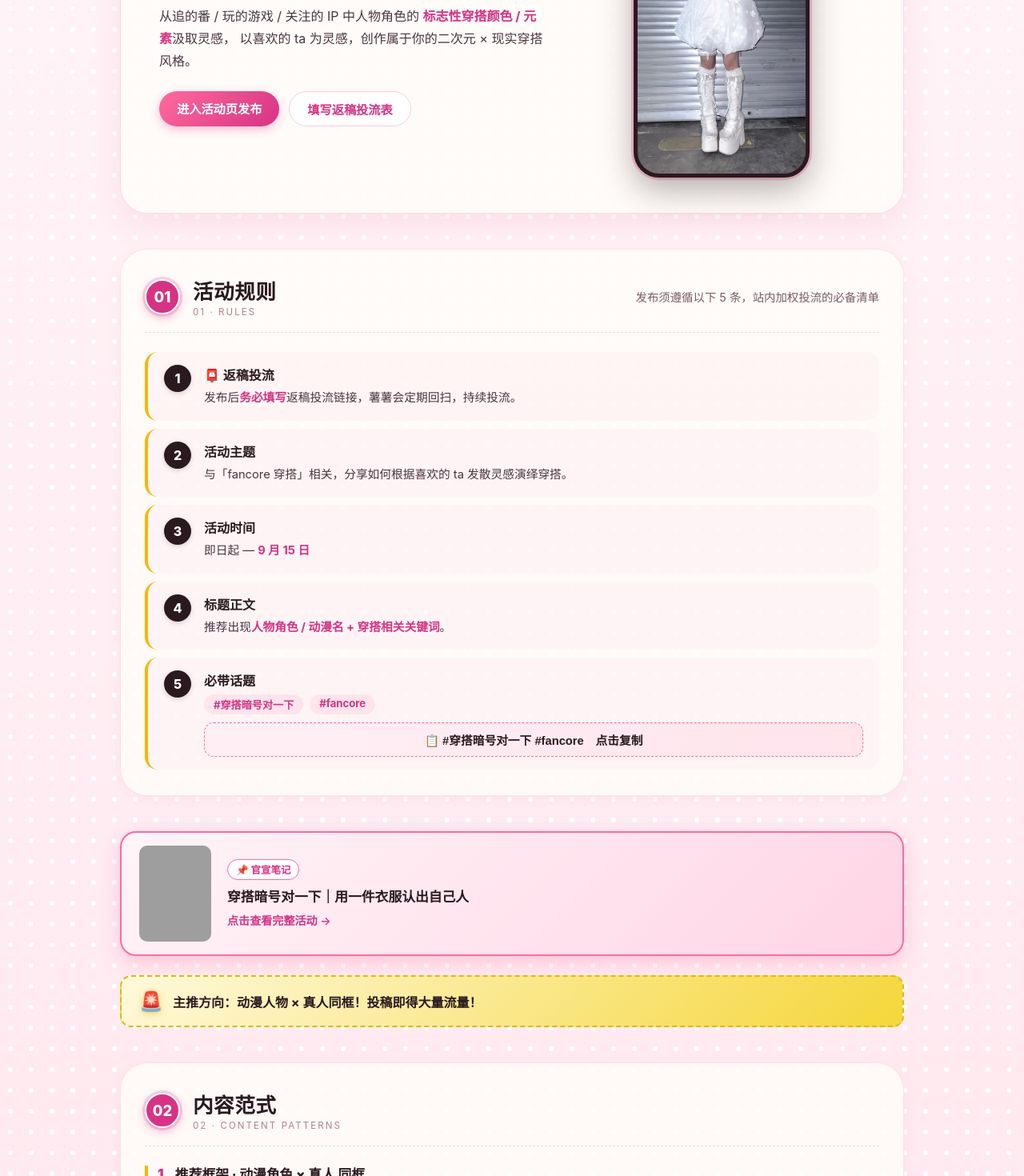
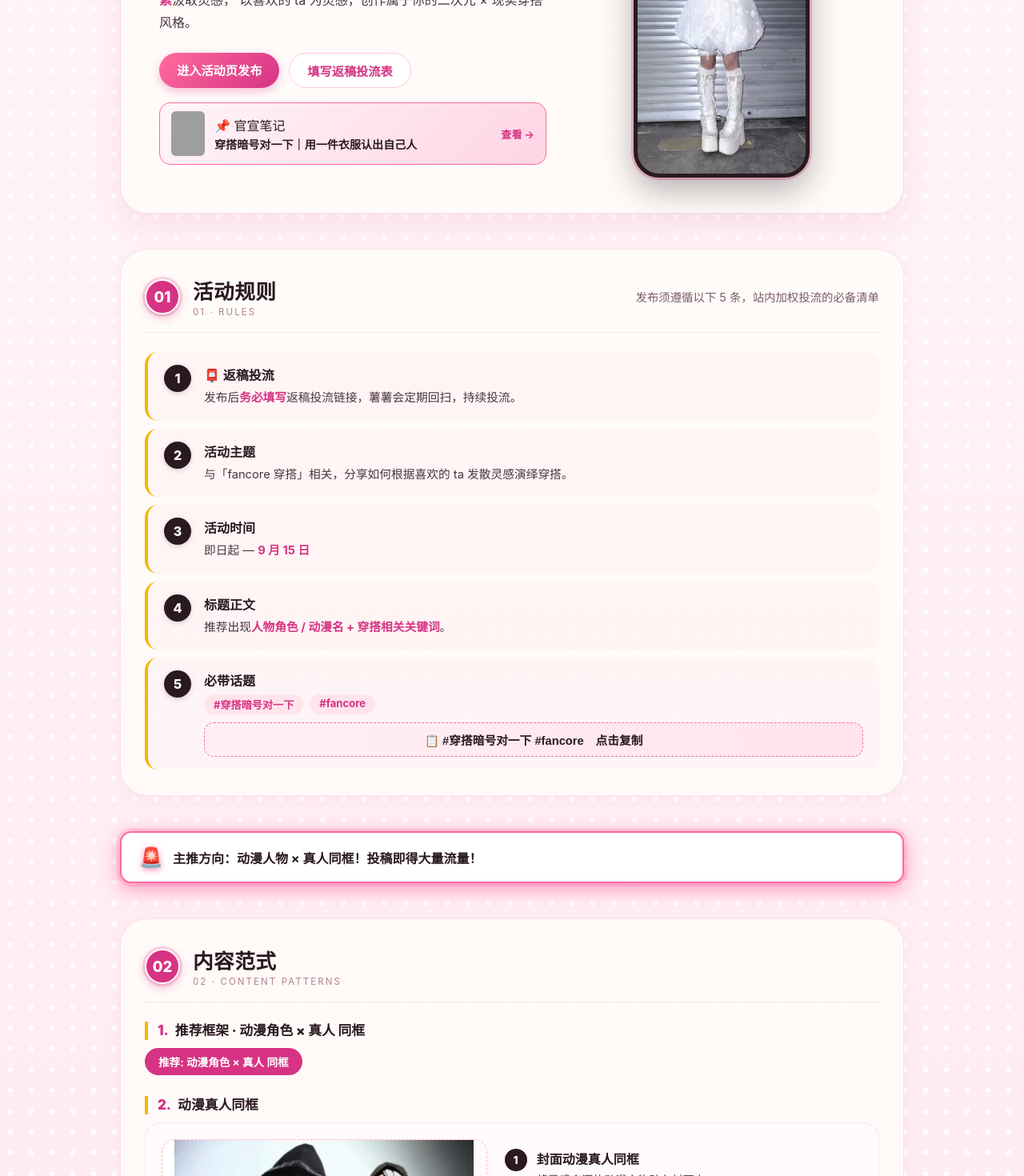
Before and after one commit to myoni113/fancore-brief, a Vue app: page / in a window 1280 px wide. Shown: the part 360-1830 px from the top of the page at 80% size. Built offline with nearby package versions, Linux system fonts and the light colour scheme; grey boxes are pictures that could not be loaded.

Commit message:
feat: 抓取笔记封面+标题，卡片化展示，精简排版

```diff
--- a/src/pages/HomeV2.vue
+++ b/src/pages/HomeV2.vue
@@ -19,7 +19,7 @@
       <span class="dot"></span><span class="line"></span><span class="dot big"></span><span class="line"></span><span class="dot"></span>
     </div>
 
-    <!-- Hero: 左右分栏 -->
+    <!-- Hero: 左右分栏 + 官宣笔记也放这里 -->
     <section id="intro" class="hero-split">
       <div class="hero-left">
         <span class="hero-tag">#穿搭暗号对一下 · #fancore</span>
@@ -39,11 +39,21 @@
             填写返稿投流表
           </a>
         </div>
+        <!-- 官宣笔记 · Intro 内部 -->
+        <a class="official-inline"
+           href="https://www.xiaohongshu.com/explore/6a5624c8000000001101e173" target="_blank">
+          <div class="official-inline-cover"><img :src="officialCover" alt="官宣笔记"/></div>
+          <div class="official-inline-info">
+            <span class="official-tag">📌 官宣笔记</span>
+            <p class="official-inline-title">穿搭暗号对一下｜用一件衣服认出自己人</p>
+          </div>
+          <span class="official-inline-cta">查看 →</span>
+        </a>
       </div>
       <div class="hero-right">
         <div class="phone-mock">
           <div class="phone-notch"></div>
-          <img :src="fancore1" alt="穿搭暗号对一下" class="phone-cover"/>
+          <img :src="fancore1" alt="fancore 穿搭" class="phone-cover"/>
           <span class="phone-badge">#fancore</span>
         </div>
       </div>
@@ -106,18 +116,7 @@
       </div>
     </section>
 
-    <!-- 官宣笔记 -->
-    <a class="official-hero"
-       href="https://www.xiaohongshu.com/explore/6a5624c8000000001101e173" target="_blank">
-      <div class="official-cover"><img :src="officialCover" alt="官宣笔记"/></div>
-      <div class="official-info">
-        <span class="official-tag">📌 官宣笔记</span>
-        <p class="official-title">穿搭暗号对一下｜用一件衣服认出自己人</p>
-        <span class="official-cta">点击查看完整活动 →</span>
-      </div>
-    </a>
-
-    <!-- 🚨 -->
+    <!-- 🚨 主推方向 hot banner（白 + 粉阴影）-->
     <section class="hot-banner">
       <span class="hot-icon">🚨</span>
       <span class="hot-text">主推方向：动漫人物 × 真人同框！投稿即得大量流量！</span>
@@ -184,32 +183,21 @@
       </div>
     </section>
 
-    <!-- Section 03: 穿搭思路 -->
+    <!-- Section 03: Core -->
     <section id="outfits" class="section">
       <header class="section-head">
         <div class="head-badge"><span class="badge-num">03</span></div>
         <div class="head-title-wrap">
-          <h2 class="section-title">穿搭思路</h2>
-          <span class="section-en">03 · OUTFIT IDEAS</span>
+          <h2 class="section-title">Core</h2>
+          <span class="section-en">03 · CORE STYLES</span>
         </div>
         <p class="section-sub">从九大 IP 灵感出发，你的 fancore 可以变成——</p>
       </header>
 
+      <!-- 焦点 -->
       <h3 class="sub-heading">
-        <span class="sub-heading-num">1.</span> 主推 core · 焦点展示
+        <span class="sub-heading-num">1.</span> 焦点展示 · JOJOcore
       </h3>
-      <!-- Core 切换 tabs — 挑一个看对应笔记 -->
-      <div class="core-tabs">
-        <button v-for="c in allCores" :key="c.key"
-                class="core-tab"
-                :class="{active: activeCore === c.key}"
-                :style="activeCore === c.key ? {background: c.gradient, color: c.color || '#fff'} : {}"
-                @click="activeCore = c.key">
-          {{ c.name }}
-        </button>
-      </div>
-      <!-- 左：JOJOcore 焦点大封面  右：选中 core 的笔记 grid -->
-      <div class="outfit-hero-grid">
       <a class="outfit-hero-card"
          :href="`https://www.xiaohongshu.com/explore/${jojoFeatured.id}`"
          target="_blank">
@@ -225,15 +213,19 @@
           </div>
         </div>
       </a>
-        <div class="outfit-notes-panel">
-          <div class="panel-header">
-            <div class="core-tag" :style="{background: activeCoreDef.gradient, color: activeCoreDef.color || '#fff'}">
-              <span class="core-tag-name">{{ activeCoreDef.name }}</span>
-              <span class="core-tag-desc">{{ activeCoreDef.desc }}</span>
+
+      <!-- 平铺所有其他 core -->
+      <h3 class="sub-heading" style="margin-top: 26px">
+        <span class="sub-heading-num">2.</span> 其他 core · 灵感笔记
+      </h3>
+      <div class="core-grid">
+        <div v-for="core in allCores" :key="core.key" class="core-block">
+          <div class="core-tag" :style="{background: core.gradient, color: core.color || '#fff'}">
+            <span class="core-tag-name">{{ core.name }}</span>
+            <span class="core-tag-desc">{{ core.desc }}</span>
           </div>
-          </div>
-          <div class="panel-notes-grid">
-            <a v-for="n in (notes[activeCore] || [])" :key="n.id"
+          <div class="core-notes-2col">
+            <a v-for="n in (notes[core.key] || [])" :key="n.id"
                :href="`https://www.xiaohongshu.com/explore/${n.id}`" target="_blank"
                class="mini-note">
               <div class="mini-cover">
@@ -289,7 +281,7 @@
 </template>
 
 <script setup lang="ts">
-import { ref, computed } from 'vue'
+import { ref } from 'vue'
 import notesMeta from '../notes-meta.json'
 import heroBg from '../assets/hero-bg.webp'
 import fancore1 from '../assets/fancore-1.webp'
@@ -302,7 +294,6 @@ if (notes.presentation && notes.presentation[0] && !notes.presentation[0].cover)
   notes.presentation[0].localCover = fancore1
 }
 
-// JOJOcore 焦点笔记
 const jojoFeatured = notes.JOJOcore.find((n: any) => n.id === '6a63776d000000000f011804') || notes.JOJOcore[0]
 
 const officialCover = 'https://wsrv.nl/?url=' +
@@ -314,12 +305,6 @@ const proxied = (url: string) => url
   ? `https://wsrv.nl/?url=${encodeURIComponent(url.replace(/^https?:\/\//, ''))}&w=500&we&output=webp`
   : ''
 
-const featuredCores = [
-  { key: '奈奈core',    name: '奈奈core',    desc: '蕾丝 + 泡泡短裤',     gradient: 'linear-gradient(135deg,#ff8fb1,#ff5c8a)' },
-  { key: '迪士尼core',  name: '迪士尼core',  desc: '公主 / 反派风格',      gradient: 'linear-gradient(135deg,#ffd6e0,#ffb3c6)', color: '#8a3a5c' },
-  { key: '飞天小女警core', name: '飞天小女警core', desc: '毛毛 / 花花 / 泡泡', gradient: 'linear-gradient(135deg,#c8f7d4,#ffe0eb)', color: '#3a5a2d' },
-]
-
 const allCores = [
   { key: '奈奈core',       name: '奈奈core',       desc: '蕾丝 + 泡泡短裤 + 小腿袜', gradient: 'linear-gradient(135deg,#ff8fb1,#ff5c8a)' },
   { key: 'NANAcore',       name: 'NANAcore',       desc: '红色格纹裙 + 朋克',       gradient: 'linear-gradient(135deg,#ffe0eb,#ffb3c6)', color: '#8a3a5c' },
@@ -330,10 +315,7 @@ const allCores = [
   { key: 'Kittycore',      name: 'Kittycore',      desc: 'Hello Kitty 元素',       gradient: 'linear-gradient(135deg,#fbc2eb,#ffb6c1)', color: '#8a3a5c' },
   { key: 'TOYcore',        name: 'TOYcore',        desc: '玩具总动员风格',          gradient: 'linear-gradient(135deg,#ffecd2,#ffb6c1)', color: '#8a3a5c' },
 ]
-const activeCore = ref('奈奈core')
-const activeCoreDef = computed(() => allCores.find(c => c.key === activeCore.value) || allCores[0])
 
-// 复制话题到剪贴板
 const copyState = ref<'idle' | 'copied'>('idle')
 function copyHashtags() {
   const text = '#穿搭暗号对一下 #fancore'
@@ -360,10 +342,7 @@ function fallback(text: string, done: () => void) {
 </script>
 
 <style scoped>
-/* ================================
-   Fancore V2 · 淡粉波点主题
-   ================================ */
-
+/* Fancore V2 · 淡粉波点主题 */
 .page-v2 {
   min-height: 100vh;
   color: #2a1a20;
@@ -376,42 +355,36 @@ function fallback(text: string, done: () => void) {
   background-size: 26px 26px, 100% 100%;
 }
 
-/* 顶部胶囊导航 */
+/* 顶部胶囊导航（居中） */
 .topnav {
-  max-width: 980px;
-  margin: 20px auto;
-  padding: 10px 20px;
+  max-width: 980px; margin: 20px auto; padding: 10px 20px;
   display: flex; align-items: center; gap: 22px;
   background: rgba(255, 253, 249, .86);
   border: 1px solid rgba(214, 51, 132, .18);
   border-radius: 999px;
   backdrop-filter: blur(10px);
   box-shadow: 0 4px 20px rgba(214, 51, 132, .08);
-  font-size: .92rem;
-  position: sticky; top: 10px; z-index: 10;
+  font-size: .92rem; position: sticky; top: 10px; z-index: 10;
   justify-content: center;
 }
 .topnav .brand { display: flex; align-items: center; gap: 8px; font-weight: 800; color: #d63384; margin-right: auto; }
-.topnav .cta-nav {
-  padding: 5px 16px; background: #d63384; color: #fff !important;
-  border-radius: 999px; font-weight: 700;
-  margin-left: auto;
-}
 .brand-badge {
   width: 28px; height: 28px;
   background: linear-gradient(135deg, #ff6b9d, #d63384);
   color: #fff; border-radius: 50%;
-  display: flex; align-items: center; justify-content: center;
-  font-size: .9rem;
+  display: flex; align-items: center; justify-content: center; font-size: .9rem;
 }
 .topnav a { color: #2a1a20; text-decoration: none; transition: color .2s; }
 .topnav a:hover { color: #d63384; }
+.topnav .cta-nav {
+  padding: 5px 16px; background: #d63384; color: #fff !important;
+  border-radius: 999px; font-weight: 700; margin-left: auto;
+}
 
 /* 装饰分隔线 */
 .deco-line {
   max-width: 980px; margin: 30px auto 20px;
-  display: flex; align-items: center; gap: 8px;
-  padding: 0 60px;
+  display: flex; align-items: center; gap: 8px; padding: 0 60px;
 }
 .deco-line.bottom { margin-top: 50px; }
 .deco-line .line { flex: 1; height: 2px; background: repeating-linear-gradient(90deg, #ffc9dc 0 6px, transparent 6px 12px); }
@@ -440,12 +413,32 @@ function fallback(text: string, done: () => void) {
 .hero-title .accent { background: linear-gradient(135deg, #ff6b9d, #d63384); -webkit-background-clip: text; -webkit-text-fill-color: transparent; background-clip: text; }
 .hero-desc { font-size: 1rem; line-height: 1.75; color: #4a3540; margin: 0 0 24px; }
 .hero-desc strong { color: #d63384; }
-.hero-cta-row { display: flex; gap: 12px; flex-wrap: wrap; }
+.hero-cta-row { display: flex; gap: 12px; flex-wrap: wrap; margin-bottom: 18px; }
 .btn { display: inline-block; padding: 10px 22px; border-radius: 999px; font-size: .95rem; font-weight: 700; text-decoration: none; transition: all .2s; }
 .btn-primary { background: linear-gradient(135deg, #ff6b9d, #d63384); color: #fff !important; box-shadow: 0 4px 12px rgba(214, 51, 132, .3); }
 .btn-primary:hover { transform: translateY(-2px); box-shadow: 0 6px 18px rgba(214, 51, 132, .4); }
 .btn-ghost { background: #fff; color: #d63384 !important; border: 1.5px solid #ffc9dc; }
 .btn-ghost:hover { background: #fff0f5; }
+
+/* 官宣笔记 · Intro 内嵌 */
+.official-inline {
+  display: flex; align-items: center; gap: 12px;
+  padding: 10px 14px;
+  background: linear-gradient(135deg, #fff5f8, #ffd4e5);
+  border: 1.5px solid #ff6b9d;
+  border-radius: 14px;
+  text-decoration: none; color: inherit;
+  transition: all .2s;
+}
+.official-inline:hover { transform: translateY(-1px); box-shadow: 0 6px 16px rgba(255, 107, 157, .3); }
+.official-inline-cover {
+  flex: 0 0 42px; aspect-ratio: 3 / 4;
+  border-radius: 6px; overflow: hidden; background: #f0e0e8;
+}
+.official-inline-cover img { width: 100%; height: 100%; object-fit: cover; display: block; }
+.official-inline-info { flex: 1; min-width: 0; display: flex; flex-direction: column; gap: 2px; }
+.official-inline-title { margin: 0; font-size: .88rem; font-weight: 700; color: #2a1a20; white-space: nowrap; overflow: hidden; text-overflow: ellipsis; }
+.official-inline-cta { color: #d63384; font-weight: 700; font-size: .82rem; white-space: nowrap; }
 
 .hero-right { display: flex; align-items: center; justify-content: center; }
 .phone-mock {
@@ -486,7 +479,7 @@ function fallback(text: string, done: () => void) {
 .section-en { font-size: .72rem; color: #b48090; letter-spacing: .18em; margin-top: 2px; }
 .section-sub { font-size: .9rem; color: #7a5a68; margin: 0; text-align: right; grid-column: 3; }
 
-/* 子小标题：黄竖线 */
+/* 子小标题 */
 .sub-heading {
   display: flex; align-items: baseline; gap: 8px;
   margin: 22px 0 10px; padding-left: 12px;
@@ -516,56 +509,37 @@ function fallback(text: string, done: () => void) {
 .tags-inline { display: inline-flex; gap: 8px; margin-right: 12px; }
 .tag-pill { padding: 3px 12px; background: #ffe4ec; color: #d63384; border-radius: 999px; font-size: .82rem; font-weight: 700; }
 
-/* 点击复制话题按钮 */
+/* 复制话题 */
 .copy-hashtags {
-  display: block;
-  margin-top: 10px;
+  display: block; margin-top: 10px;
   padding: 10px 16px;
   background: linear-gradient(90deg, #fff0f5, #ffe4ec);
-  color: #2a1a20;
-  font-size: .92rem;
-  font-weight: 700;
-  border: 1.5px dashed #ff6b9d;
-  border-radius: 12px;
-  cursor: pointer;
-  transition: all .2s;
-  width: 100%;
-  text-align: center;
+  color: #2a1a20; font-size: .92rem; font-weight: 700;
+  border: 1.5px dashed #ff6b9d; border-radius: 12px;
+  cursor: pointer; transition: all .2s; width: 100%; text-align: center;
 }
 .copy-hashtags:hover {
-  background: linear-gradient(90deg, #ffe4ec, #ffd4e5);
-  border-color: #d63384;
-  transform: translateY(-1px);
-  box-shadow: 0 4px 12px rgba(255, 107, 157, .25);
+  background: linear-gradient(90deg, #ffe4ec, #ffd4e5); border-color: #d63384;
+  transform: translateY(-1px); box-shadow: 0 4px 12px rgba(255, 107, 157, .25);
 }
 .copy-hashtags:active { transform: translateY(0); }
 
-/* 官宣 */
-.official-hero {
-  max-width: 980px; margin: 24px auto;
-  display: grid; grid-template-columns: 90px 1fr; gap: 20px;
-  padding: 16px 22px;
-  background: linear-gradient(135deg, #fff5f8, #ffd4e5);
-  border: 2px solid #ff6b9d; border-radius: 20px;
-  box-shadow: 0 8px 24px rgba(255, 107, 157, .3);
-  text-decoration: none; color: inherit; align-items: center; transition: all .2s;
-}
-.official-hero:hover { transform: translateY(-2px); box-shadow: 0 12px 32px rgba(255, 107, 157, .45); }
-.official-cover { aspect-ratio: 3 / 4; border-radius: 10px; overflow: hidden; }
-.official-cover img { width: 100%; height: 100%; object-fit: cover; display: block; }
-.official-info { display: flex; flex-direction: column; gap: 4px; }
-.official-tag { align-self: flex-start; padding: 3px 10px; background: #fff; color: #d63384; border: 1px solid #ff6b9d; border-radius: 999px; font-size: .78rem; font-weight: 700; }
-.official-title { font-size: 1.05rem; font-weight: 700; margin: 4px 0; color: #2a1a20; }
-.official-cta { font-size: .88rem; color: #d63384; font-weight: 600; }
-
+/* 🚨 hot banner — 白底 + 粉红发光阴影 */
 .hot-banner {
   max-width: 980px; margin: 16px auto; padding: 16px 22px;
   display: flex; align-items: center; gap: 12px;
-  background: linear-gradient(135deg, #fff9dc, #f5d63a);
-  color: #2a1a20; border: 2px dashed #dbb81f; border-radius: 14px;
+  background: #ffffff;
+  color: #2a1a20;
+  border: 2px solid #ff6b9d;
+  border-radius: 14px;
   font-weight: 700; font-size: 1rem;
+  box-shadow: 0 6px 24px rgba(255, 45, 130, .5),
+              0 0 0 4px rgba(255, 45, 130, .12);
 }
-.hot-icon { font-size: 1.5rem; filter: drop-shadow(0 2px 4px rgba(219, 184, 31, .5)); }
+.hot-icon {
+  font-size: 1.5rem;
+  filter: drop-shadow(0 2px 4px rgba(255, 45, 130, .55));
+}
 .hot-text { flex: 1; }
 
 /* pattern */
@@ -614,21 +588,21 @@ function fallback(text: string, done: () => void) {
 .fallback { position: absolute; inset: 0; display: flex; align-items: center; justify-content: center; font-size: 2rem; color: #bbb; }
 .mini-title { margin: 0; padding: 8px 10px 10px; font-size: .82rem; line-height: 1.35; color: #2a1a20; display: -webkit-box; -webkit-line-clamp: 2; -webkit-box-orient: vertical; overflow: hidden; min-height: 40px; }
 
-/* outfit hero (JOJOcore 焦点用真图) */
-.outfit-hero-grid { display: grid; grid-template-columns: 1.3fr 1fr; gap: 16px; margin-bottom: 22px; }
+/* JOJOcore 焦点大封面 */
 .outfit-hero-card {
-  position: relative; border-radius: 18px; overflow: hidden;
+  display: block; margin-bottom: 22px;
+  border-radius: 18px; overflow: hidden;
   text-decoration: none; color: inherit;
   box-shadow: 0 8px 24px rgba(196, 139, 217, .25);
   transition: all .2s;
 }
 .outfit-hero-card:hover { transform: translateY(-3px); box-shadow: 0 14px 32px rgba(196, 139, 217, .4); }
-.hero-card-cover { position: relative; aspect-ratio: 4 / 3; overflow: hidden; }
+.hero-card-cover { position: relative; aspect-ratio: 16 / 9; overflow: hidden; }
 .hero-card-cover img { width: 100%; height: 100%; object-fit: cover; display: block; }
 .hero-card-overlay {
   position: absolute; inset: 0;
   background: linear-gradient(180deg, rgba(0,0,0,0) 40%, rgba(0,0,0,.65) 100%);
-  padding: 22px; color: #fff;
+  padding: 22px 26px; color: #fff;
   display: flex; flex-direction: column; justify-content: space-between;
 }
 .hero-card-badge {
@@ -640,62 +614,27 @@ function fallback(text: string, done: () => void) {
 .hero-card-content .hero-card-sub { margin: 0 0 6px; font-size: .92rem; opacity: .95; font-weight: 600; }
 .hero-card-content .hero-card-note { margin: 0; font-size: .78rem; opacity: .85; font-weight: 400; }
 
-/* Outfit 右侧面板：选中 core 的笔记 grid（取代旧的 outfit-mini-list） */
-.outfit-notes-panel {
-  display: flex; flex-direction: column; gap: 10px;
-  padding: 16px;
+/* 平铺其他 core */
+.core-grid {
+  display: grid; grid-template-columns: repeat(2, 1fr); gap: 20px;
+}
+.core-block {
   background: rgba(255, 240, 245, .35);
-  border-radius: 16px;
+  border-radius: 16px; padding: 16px;
   border: 1px solid rgba(214, 51, 132, .1);
 }
-.panel-header { margin-bottom: 4px; }
-.panel-notes-grid {
+.core-tag {
+  display: inline-flex; align-items: baseline; gap: 8px;
+  padding: 5px 14px; border-radius: 18px;
+  color: #fff; margin-bottom: 12px;
+  box-shadow: 0 2px 6px rgba(0,0,0,.08);
+}
+.core-tag-name { font-weight: 700; font-size: 1rem; }
+.core-tag-desc { font-size: .78rem; opacity: .95; }
+.core-notes-2col {
   display: grid; grid-template-columns: repeat(2, 1fr); gap: 10px;
 }
 
-.outfit-mini-list { display: flex; flex-direction: column; gap: 10px; }
-.outfit-mini-item { padding: 14px 18px; border-radius: 14px; box-shadow: 0 3px 10px rgba(0,0,0,.06); }
-.mini-item-inner { display: flex; flex-direction: column; gap: 3px; }
-.mini-item-name { font-weight: 800; font-size: 1rem; }
-.mini-item-desc { font-size: .82rem; opacity: .95; }
-
-/* core 切换 tabs */
-.core-tabs {
-  display: flex; flex-wrap: wrap; gap: 8px;
-  margin: 12px 0 16px;
-}
-.core-tab {
-  padding: 7px 16px;
-  background: #fff;
-  color: #4a3540;
-  border: 1.5px solid #ffc9dc;
-  border-radius: 999px;
-  font-size: .88rem; font-weight: 700;
-  cursor: pointer;
-  transition: all .2s;
-}
-.core-tab:hover { border-color: #ff6b9d; color: #d63384; }
-.core-tab.active { border-color: transparent; box-shadow: 0 4px 12px rgba(214, 51, 132, .25); transform: translateY(-1px); }
-
-.core-tab-panel {
-  padding: 18px;
-  background: rgba(255, 240, 245, .35);
-  border-radius: 16px;
-  border: 1px solid rgba(214, 51, 132, .1);
-}
-.tab-panel-head { margin-bottom: 12px; }
-.core-tag {
-  display: inline-flex; align-items: baseline; gap: 8px;
-  padding: 5px 14px; border-radius: 18px;
-  color: #fff; box-shadow: 0 2px 6px rgba(0,0,0,.08);
-}
-.core-tag-name { font-weight: 700; font-size: 1rem; }
-.core-tag-desc { font-size: .78rem; opacity: .95; }
-.tab-panel-notes {
-  display: grid; grid-template-columns: repeat(4, 1fr); gap: 10px;
-}
-
-/* 其他 */
 .other-list-v2 { margin: 12px 0; padding: 0 0 0 20px; font-size: .95rem; line-height: 1.9; color: #4a3540; }
 
 .footer-v2 { text-align: center; padding: 24px 20px; color: #7a5a68; }
@@ -707,13 +646,11 @@ function fallback(text: string, done: () => void) {
   .hero-split { grid-template-columns: 1fr; padding: 30px 24px; }
   .hero-title { font-size: 2rem; }
   .pattern-card { grid-template-columns: 1fr; }
-  .outfit-hero-grid { grid-template-columns: 1fr; }
-  .panel-notes-grid { grid-template-columns: repeat(2, 1fr); }
-  .tab-panel-notes { grid-template-columns: repeat(2, 1fr); }
+  .core-grid { grid-template-columns: 1fr; }
   .notes-row-5 { grid-template-columns: repeat(2, 1fr); }
   .notes-row-3 { grid-template-columns: 1fr; }
   .section-head { grid-template-columns: auto 1fr; }
   .section-sub { grid-column: 1 / -1; text-align: left; }
-  .official-hero { grid-template-columns: 70px 1fr; }
+  .hero-card-content h3 { font-size: 1.6rem; }
 }
 </style>
```
Also changed, not shown: .cowork.json, .cowork/memory.md. Lines whose indentation alone changed are shown as unchanged.
